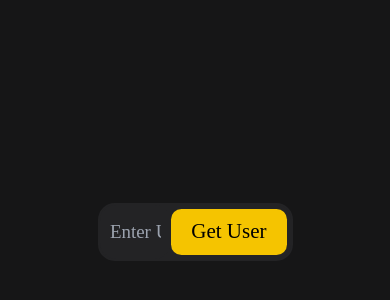
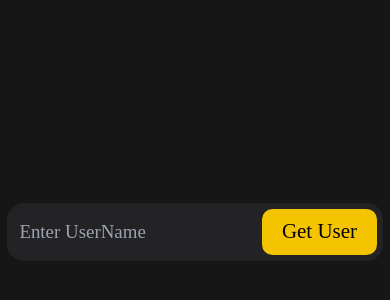
Before and after one commit to ViGoS12/GitHubApi, a React (Create React App) app: page / in a window 390 px wide. Shown: the part 190-490 px from the top of the page. Built offline with nearby package versions, Linux system fonts and the light colour scheme.

Commit message:
style: Added adaptive layout

```diff
--- a/src/pages/Home.tsx
+++ b/src/pages/Home.tsx
@@ -20,12 +20,14 @@ const Home = () => {
   )
 
   return (
-    <main className='h-full flex items-center justify-center w-6/12 mx-auto'>
-      <Search
-        searchValue={searchValue}
-        changeInput={onChangeInput}
-        clearSearchValue={clearSearchValue}
-      />
+    <main className='h-full flex items-center justify-center mx-auto'>
+      <div className='sm:w-6/12'>
+        <Search
+          searchValue={searchValue}
+          changeInput={onChangeInput}
+          clearSearchValue={clearSearchValue}
+        />
+      </div>
     </main>
   )
 }
```
